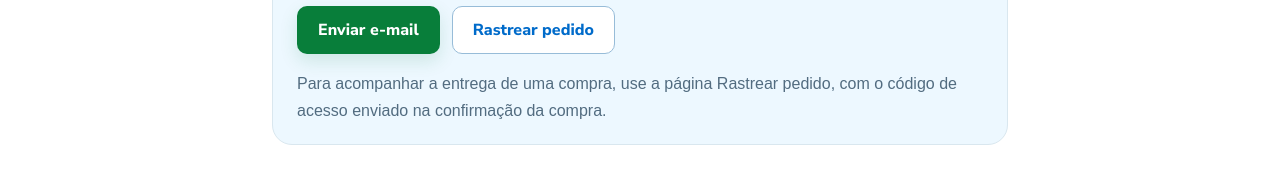
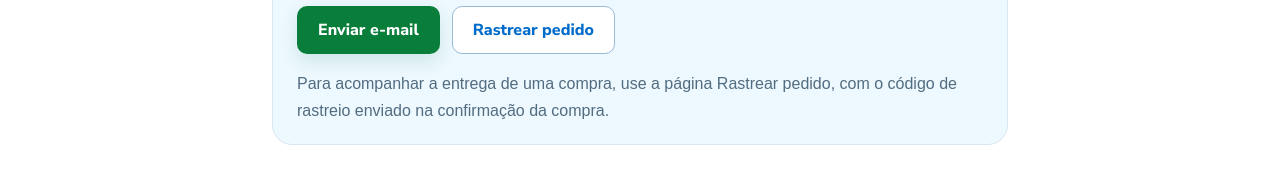
Before and after one commit to AbnerSantosss/aquablast, a Next.js app: page /trocas-e-devolucoes in a window 1280 px wide. Shown: the part 2476-2650 px from the top of the page. Built offline with nearby package versions, Linux system fonts and the light colour scheme; no server answers; a web font is replaced by a local one.

Commit message:
FAQ e Trocas: 'codigo de acesso' vira 'codigo de rastreio'

```diff
--- a/src/app/(site)/trocas-e-devolucoes/page.tsx
+++ b/src/app/(site)/trocas-e-devolucoes/page.tsx
@@ -308,7 +308,7 @@ export default async function TrocasEDevolucoesPage() {
                 </Link>
               </div>
               <p className="tr-contact-note">
-                Para acompanhar a entrega de uma compra, use a página Rastrear pedido, com o código de acesso enviado na
+                Para acompanhar a entrega de uma compra, use a página Rastrear pedido, com o código de rastreio enviado na
                 confirmação da compra.
               </p>
             </div>
--- a/src/data/faq.ts
+++ b/src/data/faq.ts
@@ -48,6 +48,6 @@ export const faq: FaqItem[] = [
   {
     question: "Como acompanhar meu pedido ou falar com o suporte?",
     answer:
-      "Para acompanhar a entrega, use Rastrear pedido, no rodapé do site, com o código de acesso enviado na confirmação da compra. Para outras dúvidas, use o contato no rodapé e informe a opção escolhida e, se já comprou, os dados do pedido.",
+      "Para acompanhar a entrega, use Rastrear pedido, no rodapé do site, com o código de rastreio enviado na confirmação da compra. Para outras dúvidas, use o contato no rodapé e informe a opção escolhida e, se já comprou, os dados do pedido.",
   },
 ];
```
